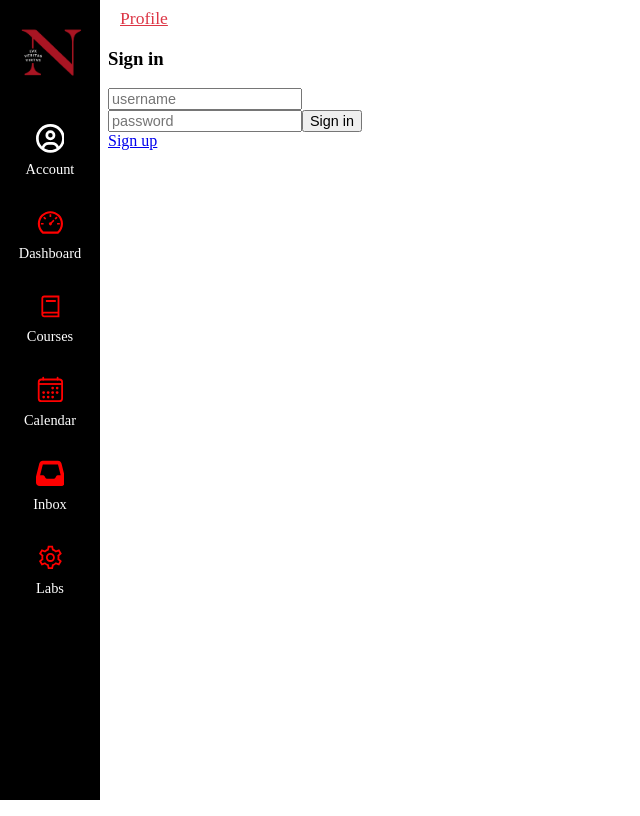
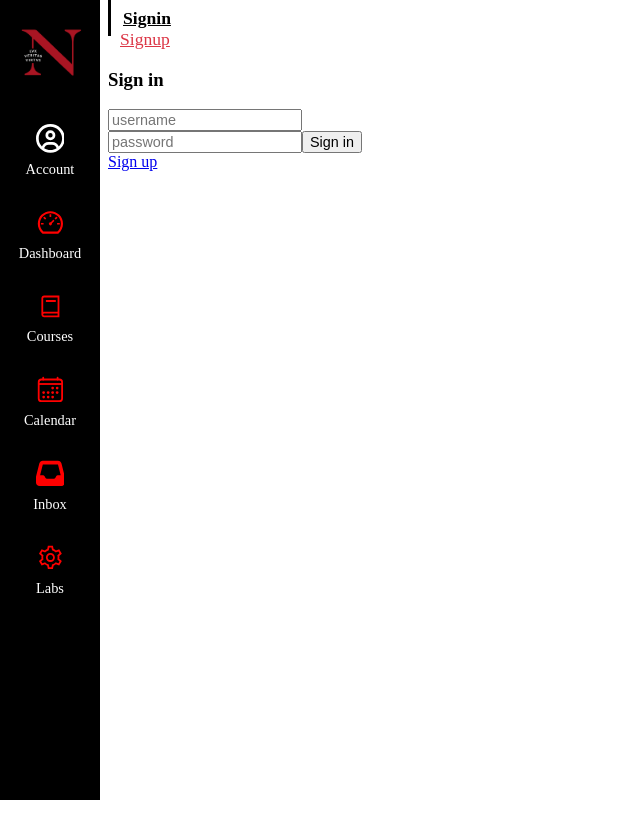
Before and after one commit to Dheeraaj-8/kambaz-next-js, a Next.js app: page /Account/Signin in a window 1280 px wide. Shown: the whole page, without its empty margins (0-640 px from the left). Built offline with nearby package versions, Linux system fonts and the light colour scheme; sample sign-in values are in the browser's storage.

Commit message:
deployment issues configured?

```diff
--- a/eslint.config.mjs
+++ b/eslint.config.mjs
@@ -20,6 +20,11 @@ const eslintConfig = [
       "next-env.d.ts",
     ],
   },
+  {
+    rules: {
+      "@typescript-eslint/no-explicit-any": "off",
+    },
+  },
 ];
 
 export default eslintConfig;
--- a/src/app/(Kambaz)/Account/Navigation.tsx
+++ b/src/app/(Kambaz)/Account/Navigation.tsx
@@ -2,24 +2,11 @@
 import Link from "next/link";
 import { usePathname } from "next/navigation";
 import { Nav, NavItem, NavLink } from "react-bootstrap";
-import { useSelector, useDispatch } from "react-redux";
-import { useEffect } from "react";
-import { setCurrentUser } from "./reducer";
+import { useSelector } from "react-redux";
 
 export default function AccountNavigation() {
   const { currentUser } = useSelector((state: any) => state.accountReducer);
   const pathname = usePathname();
-  const dispatch = useDispatch();
-
-  // Load user from localStorage on client mount
-  useEffect(() => {
-    if (!currentUser && typeof window !== 'undefined') {
-      const storedUser = localStorage.getItem('currentUser');
-      if (storedUser) {
-        dispatch(setCurrentUser(JSON.parse(storedUser)));
-      }
-    }
-  }, [currentUser, dispatch]);
 
   // Conditionally show links based on login status
   const links = currentUser
@@ -40,12 +27,7 @@ export default function AccountNavigation() {
               href={link.href}
               active={isActive}
               id={link.id}
-              className="list-group-item text-danger border-0"
-              style={isActive ? {
-                borderLeft: '3px solid #000000',
-                color: '#000000',
-                fontWeight: 600
-              } : undefined}
+              className={`list-group-item text-danger border-0 ${isActive ? 'account-nav-active' : ''}`}
             >
               {link.label}
             </NavLink>
--- a/src/app/(Kambaz)/styles.css
+++ b/src/app/(Kambaz)/styles.css
@@ -112,6 +112,12 @@
   background-color: #ffffff;
 }
 
+/* Account Navigation Active State */
+.account-nav-active {
+  border-left: 3px solid #000000 !important;
+  color: #000000 !important;
+  font-weight: 600 !important;
+}
 /* Account navigation styles */
 #wd-account-navigation {
   min-width: 200px;
```
Also changed, not shown: src/app/(Kambaz)/Courses/[cid]/Assignments/[aid]/page.tsx (+9 -26 lines), src/app/(Kambaz)/Database/courses.json (line endings or trailing spaces), src/app/(Kambaz)/Database/modules.json (line endings or trailing spaces), src/app/Labs/Lab3/Styles.tsx (line endings or trailing spaces).
